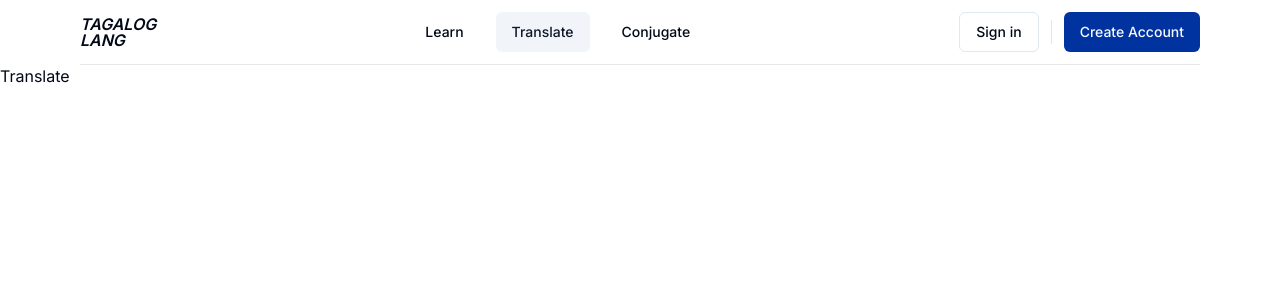
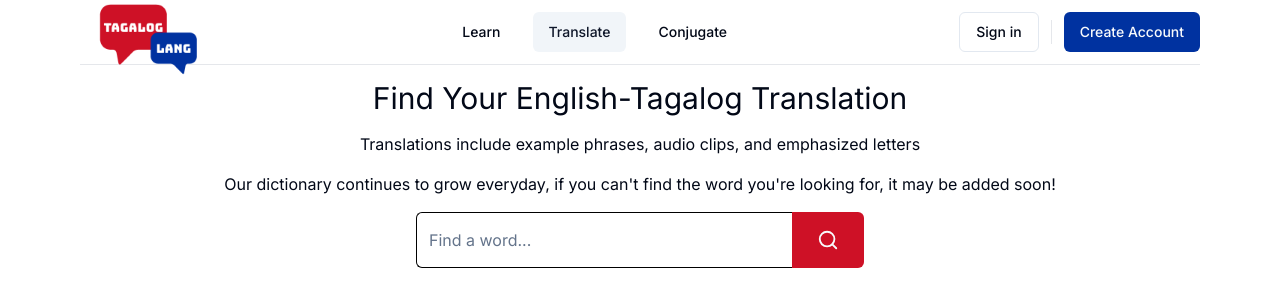
Before and after one commit to Easy-Tagalog/easy-tagalog-frontend, a Next.js app: page /translate in a window 1280 px wide. Shown: the top 306 px of the page. Built offline with nearby package versions, Linux system fonts and the light colour scheme.

Commit message:
Added initial translate page

```diff
--- a/src/app/(root)/translate/page.tsx
+++ b/src/app/(root)/translate/page.tsx
@@ -1,5 +1,22 @@
+import MaxWidthWrapper from "@/components/MaxWidthWrapper";
+import Search from "@/components/Search";
 import React from "react";
 
 export default function Translate() {
-  return <div>Translate</div>;
+  return (
+    <>
+      <MaxWidthWrapper className="flex flex-col justify-center items-center gap-4 mt-4">
+        <h2 className="text-3xl">Find Your English-Tagalog Translation</h2>
+        <p>
+          Translations include example phrases, audio clips, and emphasized
+          letters
+        </p>
+        <p>
+          Our dictionary continues to grow everyday, if you can't find the word
+          you're looking for, it may be added soon!
+        </p>
+        <Search />
+      </MaxWidthWrapper>
+    </>
+  );
 }
--- a/src/components/Logo.tsx
+++ b/src/components/Logo.tsx
@@ -1,9 +1,18 @@
+import Image from "next/image";
+
 export default function Logo() {
   return (
     <div className="flex items-center justify-center select-none">
       <div className="flex flex-col font-semibold uppercase italic">
-        <span className="leading-none">Tagalog</span>
-        <span className="leading-none">Lang</span>
+        <Image
+          src="/logo.png"
+          alt="Tagalog Lang logo"
+          width={150}
+          height={150}
+          className="overflow-hidden"
+        />
+        {/* <span className="leading-none">Tagalog</span>
+        <span className="leading-none">Lang</span> */}
       </div>
     </div>
   );
--- a/src/components/Search.tsx
+++ b/src/components/Search.tsx
@@ -9,17 +9,21 @@ interface SearchProps {
   className?: string;
 }
 
-const ICON_WIDTH = 18;
+const ICON_WIDTH = 22;
 
 export default function Search({ className }: SearchProps) {
   return (
-    <div className={cn("flex w-full max-w-md items-center", className)}>
+    <div className={cn("flex w-full h-14 max-w-md items-center", className)}>
       <Input
         type="text"
         placeholder="Find a word..."
-        className="border-r-0 rounded-r-none focus-visible:ring-0"
+        className="border-r-0 border-black rounded-r-none focus-visible:ring-0 h-full text-base"
       />
-      <Button type="button" className="rounded-l-none" variant="destructive">
+      <Button
+        type="button"
+        className="rounded-l-none h-full w-20"
+        variant="destructive"
+      >
         <SearchIcon width={ICON_WIDTH} />
       </Button>
     </div>
```
Also changed, not shown: public/logo.png.
